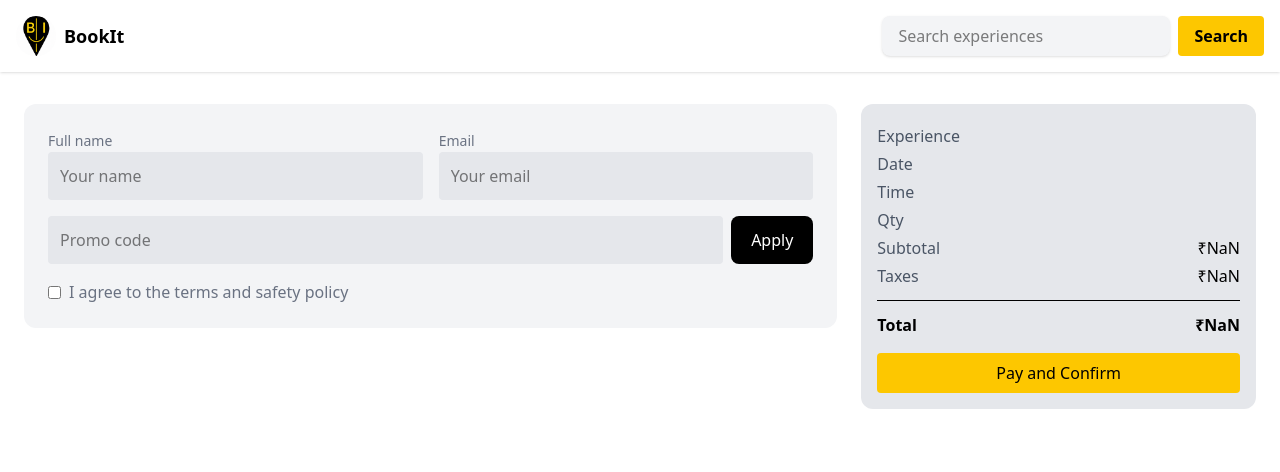
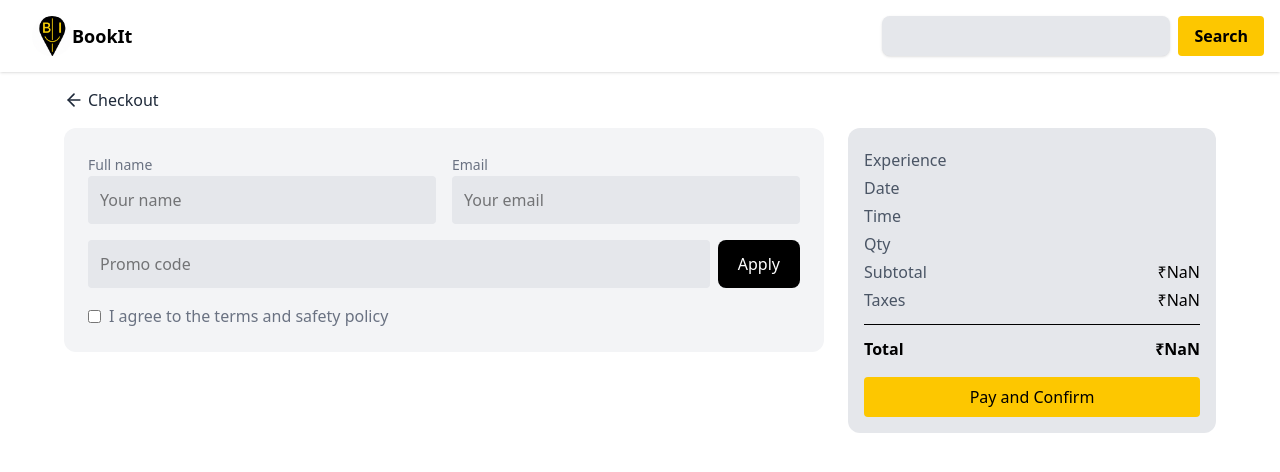
Before and after one commit to moabia1/highway-delite-asgmt, a React (Vite) app in the folder frontend/: page /checkout in a window 1280 px wide. Shown: the top 472 px of the page. Built offline with nearby package versions, Linux system fonts and the light colour scheme.

Commit message:
updating the UI functionality

```diff
--- a/frontend/package.json
+++ b/frontend/package.json
@@ -12,6 +12,7 @@
   "dependencies": {
     "@tailwindcss/vite": "^4.1.16",
     "axios": "^1.13.1",
+    "lucide-react": "^0.548.0",
     "react": "^19.1.1",
     "react-dom": "^19.1.1",
     "react-router-dom": "^7.9.4",
--- a/frontend/src/components/ExperienceCard.jsx
+++ b/frontend/src/components/ExperienceCard.jsx
@@ -3,34 +3,44 @@ import { Link } from "react-router-dom";
 
 export default function ExperienceCard({ exp }) {
   return (
-    <div className="bg-gray-50 rounded-xl shadow hover:shadow-md transition w-full">
+    <div className="bg-gray-50 rounded-xl shadow hover:shadow-md transition flex flex-col h-full">
+      {/* Image */}
       <img
         src={exp.image}
-        className="w-full h-40 sm:h-44 object-cover rounded-t-xl"
+        className="w-full h-44 object-cover rounded-t-xl"
         alt={exp.title}
       />
-      <div className="p-3 sm:p-4">
-        <div className="flex flex-col sm:flex-row sm:justify-between sm:items-start gap-2">
-          <h3 className="font-semibold text-base sm:text-lg leading-tight">
+
+      {/* Card Content */}
+      <div className="flex flex-col justify-between flex-1 p-4">
+        {/* Title & Location */}
+        <div>
+          <div className="flex justify-between items-start gap-2">
+            <h3 className="font-semibold text-lg leading-tight line-clamp-2">
               {exp.title}
             </h3>
-          <span className="text-xs font-medium bg-gray-200 px-2 py-1 rounded w-fit self-start">
+            <span className="text-xs font-medium bg-gray-200 px-2 py-1 rounded whitespace-nowrap">
               {exp.location}
             </span>
           </div>
-        <p className="text-sm text-gray-500 mt-2 line-clamp-3">
+
+          {/* Description with fixed height */}
+          <p className="text-sm text-gray-500 mt-2 line-clamp-3 min-h-12">
             {exp.description}
           </p>
-        <div className="mt-4 flex flex-col sm:flex-row sm:justify-between sm:items-center gap-3">
-          <div className="font-normal text-sm sm:text-base">
+        </div>
+
+        {/* Price & Button Section */}
+        <div className="mt-4 flex justify-between items-center">
+          <div className="text-sm">
             From{" "}
-            <span className="font-semibold text-lg sm:text-xl text-gray-800">
+            <span className="font-semibold text-lg text-gray-800">
               ₹{exp.basePrice}
             </span>
           </div>
           <Link
             to={`/details/${exp._id}`}
-            className="bg-yellow-400 hover:bg-yellow-500 px-3 py-1.5 rounded-lg text-sm sm:text-md font-semibold text-center w-full sm:w-auto transition"
+            className="bg-yellow-400 hover:bg-yellow-500 px-4 py-2 rounded-lg text-sm font-semibold text-center transition"
           >
             View Details
           </Link>
--- a/frontend/src/components/Navbar.jsx
+++ b/frontend/src/components/Navbar.jsx
@@ -1,12 +1,16 @@
 import React, { useState } from "react";
-import { Link, useNavigate } from "react-router-dom";
+import { Link, useNavigate, useLocation } from "react-router-dom";
 
 export default function Navbar() {
   const [q, setQ] = useState("");
   const navigate = useNavigate();
+  const loc = useLocation();
+
+  const isHome = loc.pathname === "/";
 
   const onSearch = (e) => {
     e.preventDefault();
+    if (!isHome) return; // 🚫 disable search when not on home
     navigate(`/?q=${encodeURIComponent(q)}`);
   };
 
@@ -15,14 +19,14 @@ export default function Navbar() {
       <div className="max-w-screen mx-auto px-4 flex flex-wrap sm:flex-nowrap items-center justify-between gap-3">
         {/* --- Logo + Brand --- */}
         <Link to="/" className="flex items-center shrink-0">
-          <div className="h-10 w-10 rounded-full flex items-center justify-center font-bold overflow-hidden">
+          <div className="h-10 w-10 ml-4 rounded-full flex items-center justify-center font-bold overflow-hidden">
             <img
               src="/logo-bi.png"
               alt="BookIt Logo"
               className="object-cover w-full h-full"
             />
           </div>
-          <div className="text-lg font-semibold ml-2">BookIt</div>
+          <div className="text-lg font-semibold">BookIt</div>
         </Link>
 
         {/* --- Search Form --- */}
@@ -31,10 +35,10 @@ export default function Navbar() {
           className="flex items-center gap-2 w-full sm:w-auto"
         >
           <input
-            value={q}
-            onChange={(e) => setQ(e.target.value)}
-            placeholder="Search experiences"
-            className="px-4 py-2 rounded-lg shadow-sm bg-gray-100 focus:outline-none w-full sm:w-72"
+            value={isHome ? q : ""} // 🔹 clear text when not home
+            onChange={(e) => isHome && setQ(e.target.value)} // 🔹 block typing when not home
+            placeholder={isHome ? "Search experiences" : ""} // 🔹 remove placeholder when not home
+            className="px-4 py-2 rounded-lg shadow-sm bg-gray-200 focus:outline-none w-full sm:w-72"
           />
           <button
             type="submit"
--- a/frontend/src/pages/Checkout.jsx
+++ b/frontend/src/pages/Checkout.jsx
@@ -1,11 +1,13 @@
 import React, { useState } from "react";
 import { useLocation, useNavigate } from "react-router-dom";
 import API from "../utils/api";
+import { ArrowLeft } from "lucide-react";
 
 export default function Checkout() {
   const loc = useLocation();
   const navigate = useNavigate();
   const init = loc.state || {};
+
   const [name, setName] = useState(init.name || "");
   const [email, setEmail] = useState(init.email || "");
   const [promo, setPromo] = useState("");
@@ -24,7 +26,6 @@ export default function Checkout() {
   } = init;
 
   const subtotal = initSub || experience?.basePrice * (qty || 1);
-
   const taxes =
     initTaxes || Math.round(subtotal * (experience?.taxPercent / 100 || 0));
 
@@ -35,39 +36,24 @@ export default function Checkout() {
   const applyPromo = async () => {
     try {
       const r = await API.post(`/promo/validate`, { code: promo, subtotal });
-
       if (r.data.valid) setPromoInfo(r.data);
       else setPromoInfo({ invalid: true });
-
     } catch {
       setPromoInfo({ invalid: true });
     }
   };
 
-  const validateEmail = (email) => {
-    // Basic email regex validation
-    return /^[^\s@]+@[^\s@]+\.[^\s@]+$/.test(email);
-  };
+  const validateEmail = (email) => /^[^\s@]+@[^\s@]+\.[^\s@]+$/.test(email);
 
   const onPay = async () => {
     setError("");
 
-    if (!name.trim()) {
-      setError("Please enter your full name");
-      return;
-    }
-    if (!email.trim()) {
-      setError("Please enter your email");
-      return;
-    }
-    if (!validateEmail(email)) {
-      setError("Please enter a valid email address");
-      return;
-    }
-    if (!agree) {
-      setError("You must agree to the terms and safety policy");
-      return;
-    }
+    if (!name.trim()) return setError("Please enter your full name");
+    if (!email.trim()) return setError("Please enter your email");
+    if (!validateEmail(email))
+      return setError("Please enter a valid email address");
+    if (!agree)
+      return setError("You must agree to the terms and safety policy");
 
     try {
       const payload = {
@@ -103,7 +89,17 @@ export default function Checkout() {
   };
 
   return (
-    <div className="grid grid-cols-1 lg:grid-cols-3 gap-6">
+    <div className="grid grid-cols-1 lg:grid-cols-3 gap-6 relative mx-10">
+      {/* 🔙 Back Arrow + Checkout text */}
+      <div
+        className="flex items-center gap-1 cursor-pointer text-gray-800 text-md font-medium col-span-full -mt-4 -mb-2"
+        onClick={() => navigate(-1)}
+      >
+        <ArrowLeft size={20} />
+        <span>Checkout</span>
+      </div>
+
+      {/* LEFT SIDE FORM */}
       <div className="lg:col-span-2 bg-gray-100 rounded-xl p-6 h-fit">
         <div className="grid grid-cols-1 md:grid-cols-2 gap-4">
           <div>
@@ -164,7 +160,8 @@ export default function Checkout() {
         </div>
       </div>
 
-      <div className="bg-gray-200 rounded-xl p-4">
+      {/* RIGHT SIDE SUMMARY CARD */}
+      <div className="bg-gray-200 rounded-xl p-4 h-fit">
         <div className="mt-1 text-gray-600 flex justify-between">
           <span>Experience</span>
           <div className="font-semibold text-black">{experience?.title}</div>
--- a/frontend/src/pages/Details.jsx
+++ b/frontend/src/pages/Details.jsx
@@ -1,6 +1,7 @@
 import React, { useEffect, useState } from "react";
 import { useParams, useNavigate } from "react-router-dom";
 import API from "../utils/api";
+import { ArrowLeft } from "lucide-react";
 
 export default function Details() {
   const { id } = useParams();
@@ -34,7 +35,7 @@ export default function Details() {
   const onConfirm = () => {
     if (!date || !time) {
       setError("⚠️ Please select both date and time before continuing.");
-      setTimeout(() => setError(""), 3000); // clear after 3s
+      setTimeout(() => setError(""), 3000);
       return;
     }
     setError("");
@@ -44,16 +45,30 @@ export default function Details() {
   };
 
   return (
-    <div className="grid grid-cols-1 lg:grid-cols-3 gap-6">
+    <div className="grid grid-cols-1 lg:grid-cols-3 gap-6 relative mx-8">
+      {/* LEFT SIDE (Details + Image) */}
       <div className="lg:col-span-2">
+        {/* 🔙 Back Arrow + Details text (TOP SECTION) */}
+        <div
+          className="flex items-center gap-1 cursor-pointer text-gray-800 text-md font-medium mb-3 -mt-3"
+          onClick={() => navigate(-1)}
+        >
+          <ArrowLeft size={20} />
+          <span>Details</span>
+        </div>
+
+        {/* 🖼️ Image below the text */}
         <img
           src={exp.image}
-          className="w-full h-85 object-cover rounded-lg"
+          className="w-full h-85 object-cover rounded-lg mb-5"
           alt={exp.title}
         />
-        <h2 className="text-2xl font-semibold mt-4">{exp.title}</h2>
+
+        {/* 📝 Title and Description */}
+        <h2 className="text-2xl font-semibold">{exp.title}</h2>
         <p className="text-gray-500 mt-2">{exp.description}</p>
 
+        {/* 📅 DATE SELECTION */}
         <div className="mt-6">
           <h4 className="font-semibold">Choose date</h4>
           <div className="flex gap-3 mt-3 flex-wrap">
@@ -63,7 +78,7 @@ export default function Details() {
                 onClick={() => {
                   setDate(s.date);
                   setTime("");
-                  setError(""); // clear error if user selects
+                  setError("");
                 }}
                 className={`px-3 py-2 rounded ${
                   date === s.date
@@ -77,6 +92,7 @@ export default function Details() {
           </div>
         </div>
 
+        {/* ⏰ TIME SELECTION */}
         <div className="mt-6">
           <h4 className="font-semibold">Choose time</h4>
           <div className="flex gap-3 mt-3 flex-wrap">
@@ -119,6 +135,7 @@ export default function Details() {
           </div>
         </div>
 
+        {/* ℹ️ ABOUT SECTION */}
         <div className="mt-6">
           <h4 className="font-semibold">About</h4>
           <p className="text-gray-500 bg-gray-200 mt-2 px-3 py-2 rounded-md">
@@ -127,7 +144,8 @@ export default function Details() {
         </div>
       </div>
 
-      <div className="bg-gray-100 rounded-xl shadow p-4 h-fit">
+      {/* RIGHT SIDE CARD */  }
+      <div className="bg-gray-100 rounded-xl shadow p-4 h-fit mt-4">
         <div className="flex justify-between">
           <div>Starts at</div>
           <div className="text-md font-medium">₹{exp.basePrice}</div>
```
Also changed, not shown: 1 other file (tests, documents, lock files or other folders). Lines whose indentation alone changed are shown as unchanged.
